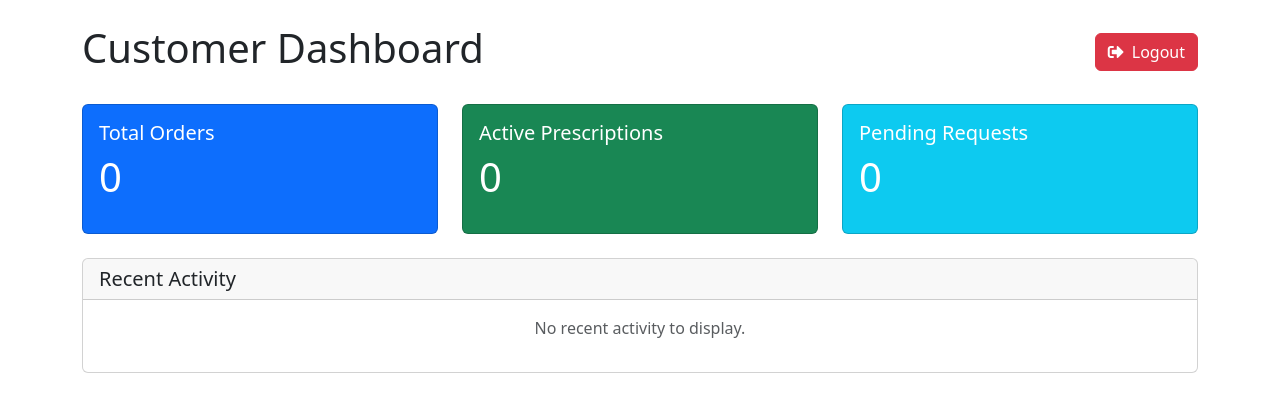
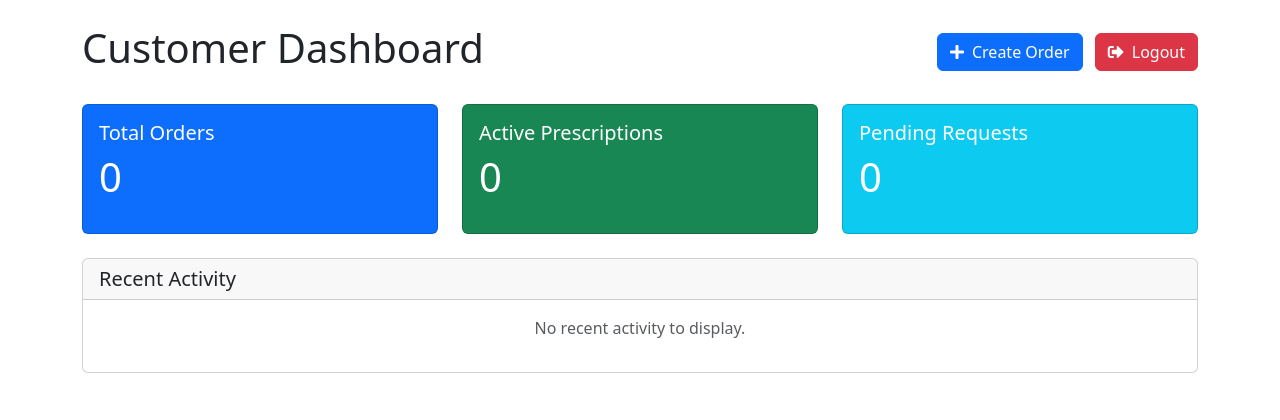
Before and after one commit to kumarpawan19/django_tutorial, a Django app: page /pharmacy/customer_dashboard/ in a window 1280 px wide. Shown: the part 56-476 px from the top of the page. Run offline with Django 5.2, Linux system fonts and the light colour scheme; the visitor is signed in with stand-in values (Sample User, id 1).

Commit message:
added create order button

```diff
--- a/templates/pharmacy/customer_dashboard.html
+++ b/templates/pharmacy/customer_dashboard.html
@@ -8,9 +8,14 @@
         <div class="col-12">
             <div class="d-flex justify-content-between align-items-center mb-4">
                 <h1>Customer Dashboard</h1>
-                <a href="{% url 'logout' %}" class="btn btn-danger">
-                    <i class="fas fa-sign-out-alt me-2"></i>Logout
-                </a>
+                <div>
+                    <a href="{% url 'create_order' %}" class="btn btn-primary me-2">
+                        <i class="fas fa-plus me-2"></i>Create Order
+                    </a>
+                    <a href="{% url 'logout' %}" class="btn btn-danger">
+                        <i class="fas fa-sign-out-alt me-2"></i>Logout
+                    </a>
+                </div>
             </div>
         </div>
     </div>
```
